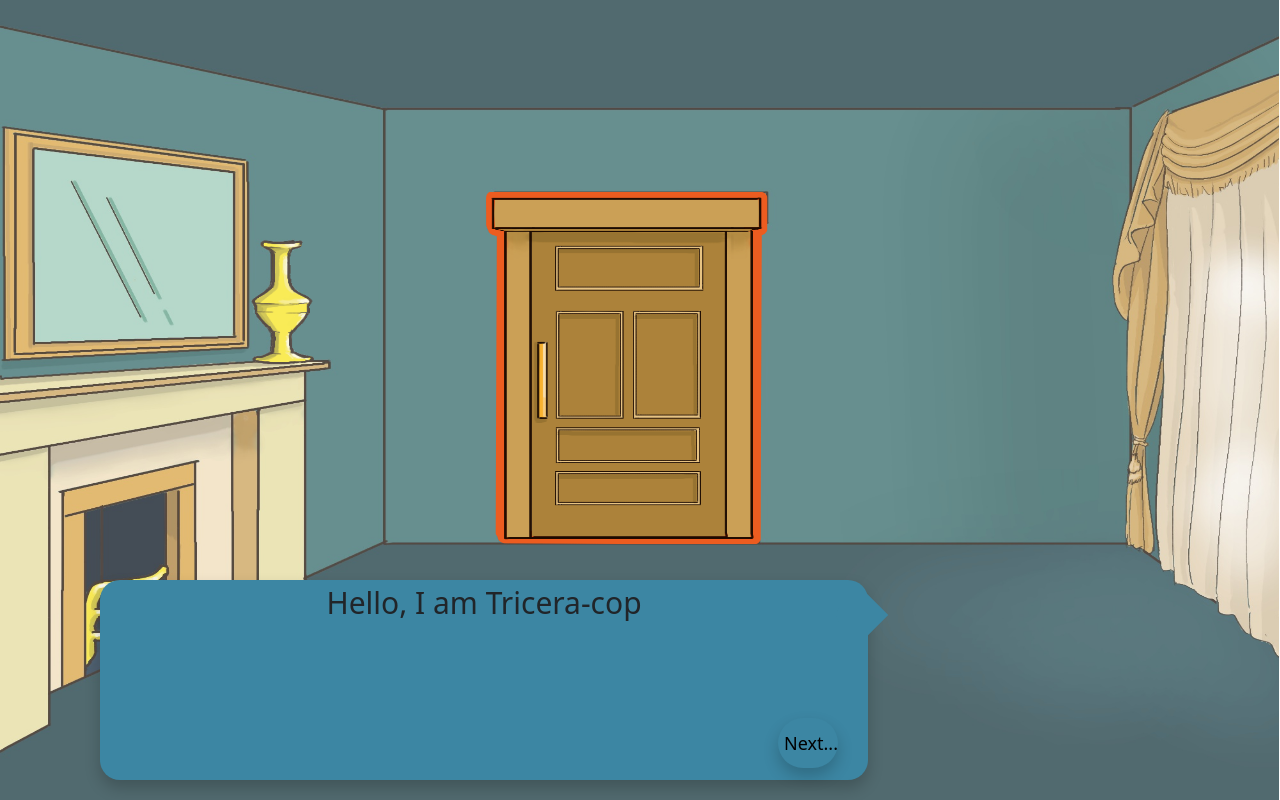
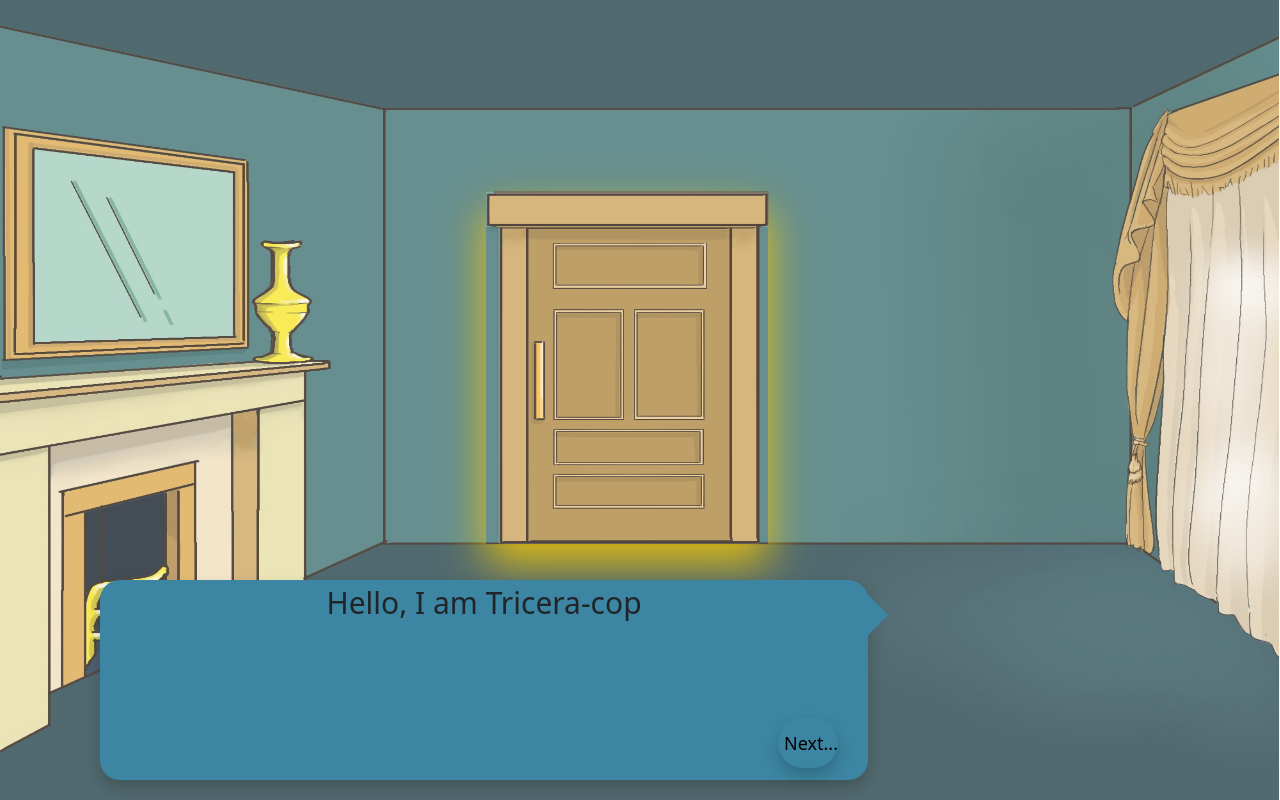
Before and after one commit to SeanEmmers/tricera-COPS, a React (Create React App) app: page / in a window 1280 px wide. In both pictures the pointer is over the picture 627 px from the left and 368 px from the top of the page. Built offline with nearby package versions, Linux system fonts and the light colour scheme.

Commit message:
bug fixes

```diff
--- a/src/App.css
+++ b/src/App.css
@@ -39,9 +39,10 @@ body  {
   outline: transparent;
 }
 
-/* .doorOutline:hover {
+.doorOutline:hover {
   box-shadow: 0 20px 40px 0 rgba(243, 199, 4, 0.877);
-} */
+  outline-offset: 50px;
+}
 
 .jarOutline {
   height: 15.5%;
--- a/src/components/landing-room/LandingRoom.js
+++ b/src/components/landing-room/LandingRoom.js
@@ -42,7 +42,7 @@ const Door = () => {
 
   return(
     <div>
-     <img className="doorOutline" onClick={() => setButtonPopup(true)} src={DoorImg} onMouseOver={e => e.currentTarget.src = OrangeDoor} onMouseOut={e => e.currentTarget.src = DoorImg } alt="OrangeDoor">
+     <img className="doorOutline" onClick={() => setButtonPopup(true)} src={DoorImg}>
       </img>
       <Popup trigger={buttonPopUp} setTrigger={setButtonPopup}>
         <div className="EndingText">
```
